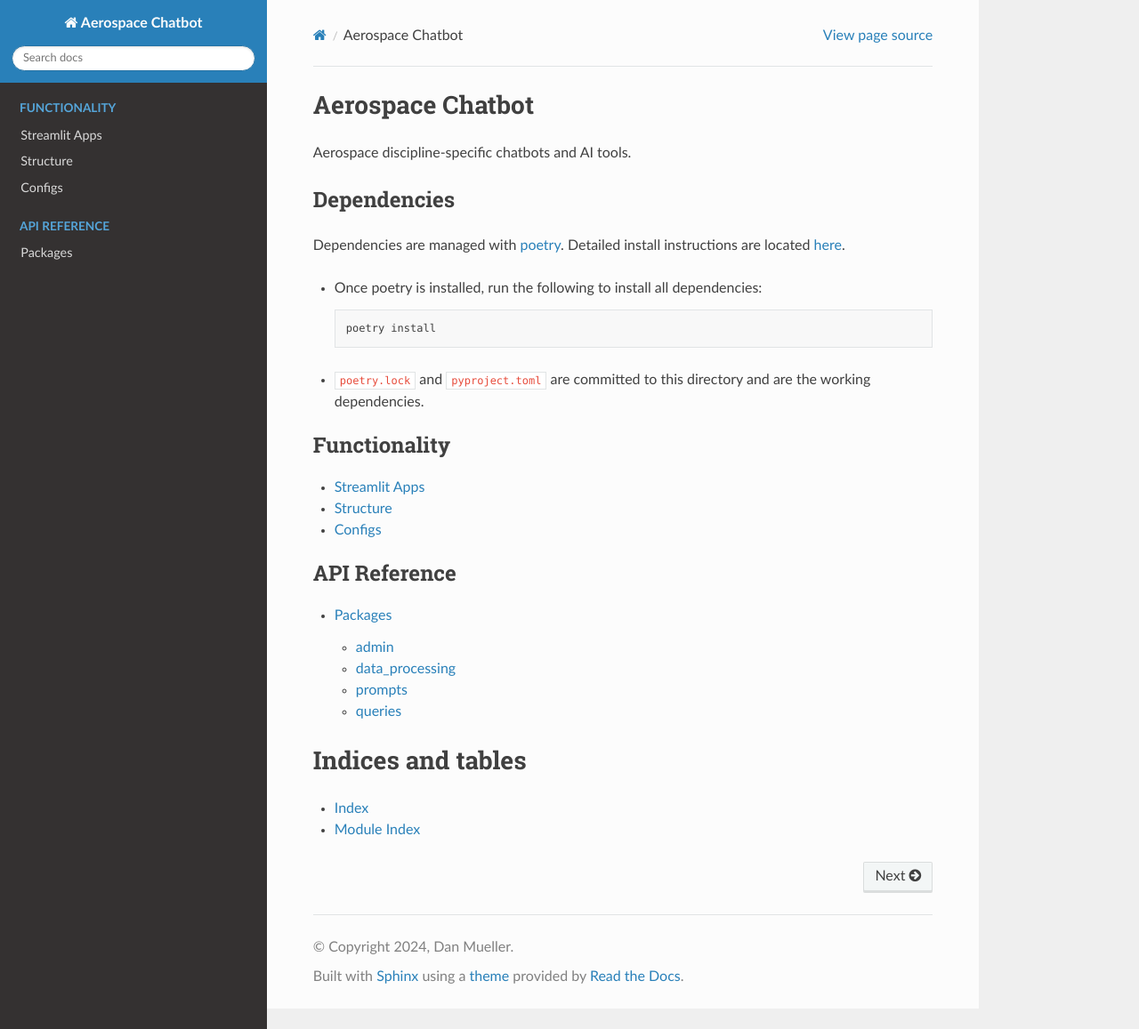
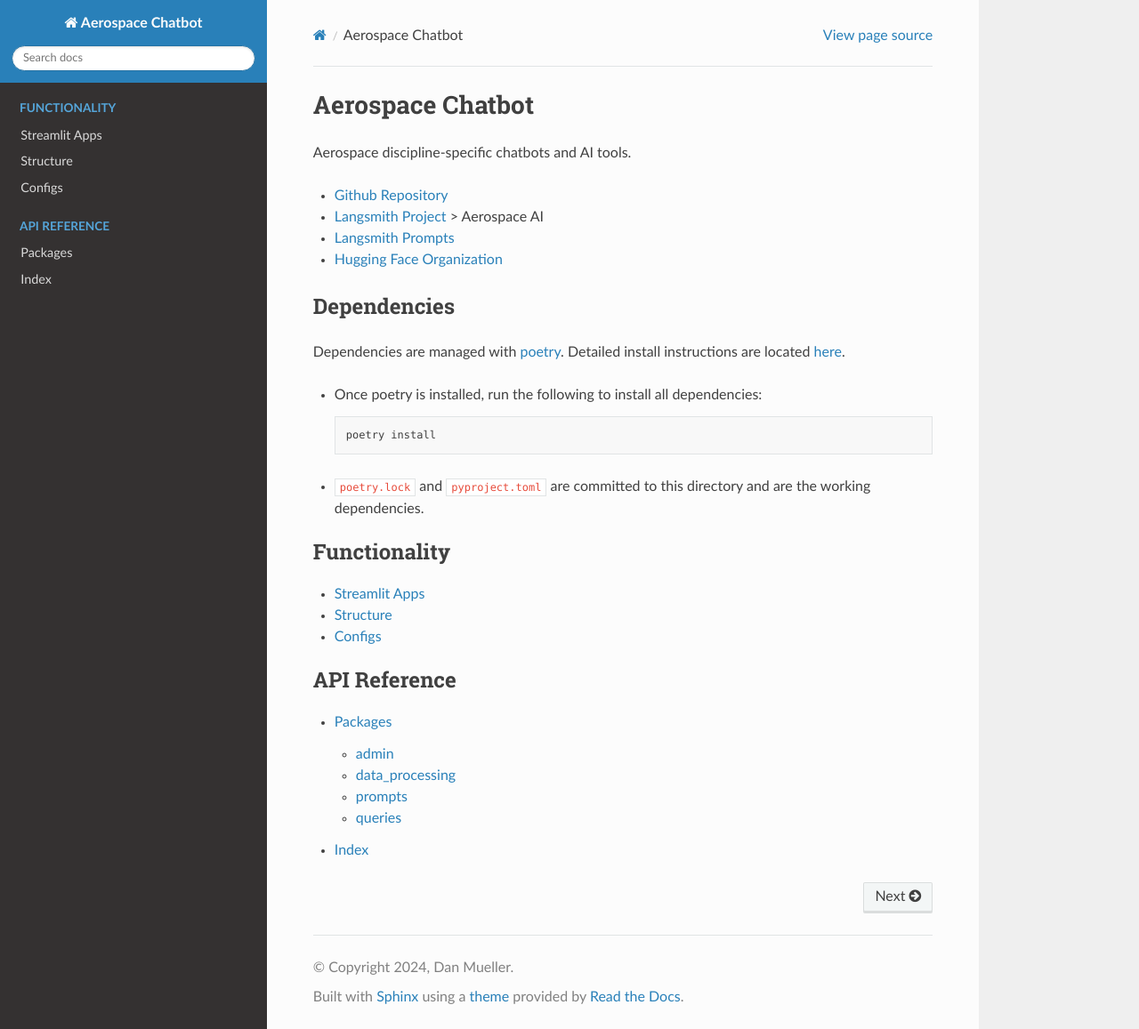
Before and after one commit to dan-s-mueller/aerospace_chatbot, a Sphinx documentation site: the page built from docs/source/index.rst, in a window 1280 px wide and 1157 px high. Shown: the whole window at 89% size. Built offline with Sphinx 7.4.7 and the Read the Docs theme 2.0.0, drawn with Linux system fonts in a browser that asks for light colours.

Commit message:
Updated docs

```diff
--- a/docs/source/index.rst
+++ b/docs/source/index.rst
@@ -1,6 +1,11 @@
 Aerospace Chatbot
 =================
 Aerospace discipline-specific chatbots and AI tools.
+
+- `Github Repository <https://github.com/dan-s-mueller/aerospace_chatbot>`_
+- `Langsmith Project <https://smith.langchain.com/>`_ > Aerospace AI
+- `Langsmith Prompts <https://smith.langchain.com/hub/my-prompts?organizationId=45eb8917-7353-4296-978d-bb461fc45c65>`_
+- `Hugging Face Organization <https://huggingface.co/ai-aerospace>`_
 
 Dependencies
 ------------
--- /dev/null
+++ b/docs/source/indices_and_tables.rst
@@ -0,0 +1,5 @@
+Index
+=====
+
+* :ref:`genindex`
+* :ref:`modindex`
--- a/docs/source/modules/prompts.rst
+++ b/docs/source/modules/prompts.rst
@@ -5,3 +5,5 @@
    :members:
    :undoc-members:
    :show-inheritance:
+
+Prompts used are publically available here: https://smith.langchain.com/hub/my-prompts?organizationId=45eb8917-7353-4296-978d-bb461fc45c65
```
Also changed, not shown: other parts of docs/source/index.rst (+2 -7 lines), 1 other file.
